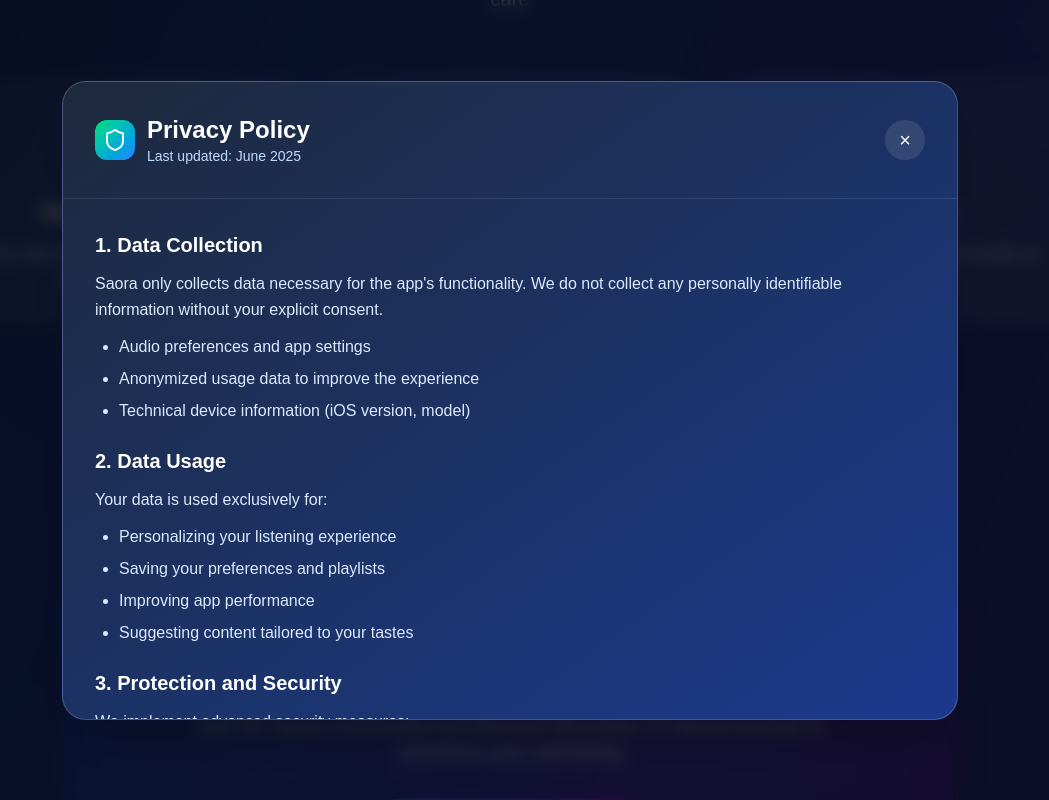
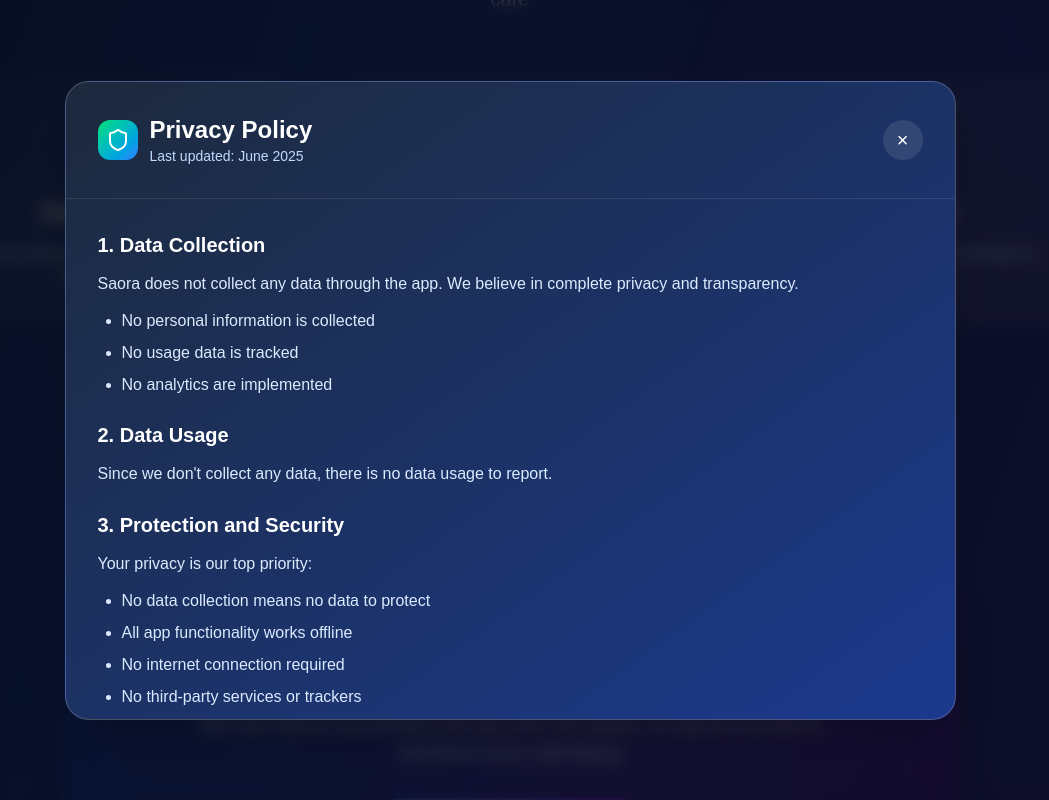
Before and after one commit to Jimmycode06/web-saora, a Next.js app: page / in a window 1280 px wide. Both pictures are taken after a click on the button "Read Full Policy". Shown: the part 2495-3295 px from the top of the page, without its empty margins (130-1179 px from the left). Built offline with nearby package versions, Linux system fonts and the light colour scheme.

Commit message:
update: privacy policy to reflect no data collection

```diff
--- a/app/page.tsx
+++ b/app/page.tsx
@@ -387,14 +387,13 @@ export default function SaoraLanding() {
                   1. Data Collection
                 </h4>
                 <p className="leading-relaxed">
-                  Saora only collects data necessary for the app&apos;s
-                  functionality. We do not collect any personally identifiable
-                  information without your explicit consent.
+                  Saora does not collect any data through the app. We believe in
+                  complete privacy and transparency.
                 </p>
                 <ul className="mt-3 ml-6 space-y-2 list-disc">
-                  <li>Audio preferences and app settings</li>
-                  <li>Anonymized usage data to improve the experience</li>
-                  <li>Technical device information (iOS version, model)</li>
+                  <li>No personal information is collected</li>
+                  <li>No usage data is tracked</li>
+                  <li>No analytics are implemented</li>
                 </ul>
               </div>
 
@@ -403,14 +402,9 @@ export default function SaoraLanding() {
                   2. Data Usage
                 </h4>
                 <p className="leading-relaxed">
-                  Your data is used exclusively for:
+                  Since we don&apos;t collect any data, there is no data usage
+                  to report.
                 </p>
-                <ul className="mt-3 ml-6 space-y-2 list-disc">
-                  <li>Personalizing your listening experience</li>
-                  <li>Saving your preferences and playlists</li>
-                  <li>Improving app performance</li>
-                  <li>Suggesting content tailored to your tastes</li>
-                </ul>
               </div>
 
               <div>
@@ -418,15 +412,13 @@ export default function SaoraLanding() {
                   3. Protection and Security
                 </h4>
                 <p className="leading-relaxed">
-                  We implement advanced security measures:
+                  Your privacy is our top priority:
                 </p>
                 <ul className="mt-3 ml-6 space-y-2 list-disc">
-                  <li>End-to-end encryption of all sensitive data</li>
-                  <li>Priority local storage on your device</li>
-                  <li>
-                    No sharing with third parties without your authorization
-                  </li>
-                  <li>Regular security audits</li>
+                  <li>No data collection means no data to protect</li>
+                  <li>All app functionality works offline</li>
+                  <li>No internet connection required</li>
+                  <li>No third-party services or trackers</li>
                 </ul>
               </div>
 
@@ -435,14 +427,9 @@ export default function SaoraLanding() {
                   4. Your Rights
                 </h4>
                 <p className="leading-relaxed">
-                  In accordance with GDPR, you have the following rights:
+                  Since we don&apos;t collect any data, there are no data rights
+                  to exercise. Your privacy is guaranteed by design.
                 </p>
-                <ul className="mt-3 ml-6 space-y-2 list-disc">
-                  <li>Right to access your personal data</li>
-                  <li>Right to rectification and deletion</li>
-                  <li>Right to data portability</li>
-                  <li>Right to withdraw your consent at any time</li>
-                </ul>
               </div>
 
               <div>
@@ -450,8 +437,8 @@ export default function SaoraLanding() {
                   5. Cookies and Trackers
                 </h4>
                 <p className="leading-relaxed">
-                  Saora does not use any tracking or advertising cookies. The
-                  only locally stored data serves the app&apos;s functionality.
+                  Saora does not use any cookies, trackers, or analytics tools.
+                  The app is completely free of any tracking mechanisms.
                 </p>
               </div>
 
@@ -460,8 +447,8 @@ export default function SaoraLanding() {
                   6. Contact
                 </h4>
                 <p className="leading-relaxed">
-                  For any questions regarding this privacy policy or to exercise
-                  your rights, contact us at:
+                  If you have any questions about our privacy-first approach,
+                  contact us at:
                 </p>
                 <div className="mt-3 p-4 bg-white/5 rounded-xl border border-white/10">
                   <p className="font-semibold text-blue-300">
@@ -475,8 +462,8 @@ export default function SaoraLanding() {
 
               <div className="pt-6 border-t border-white/10">
                 <p className="text-sm text-blue-300 text-center">
-                  This policy may be updated. We will notify you of any
-                  significant changes through the app.
+                  This policy reflects our commitment to complete privacy. We
+                  will notify you of any changes through the app.
                 </p>
               </div>
             </div>
```
